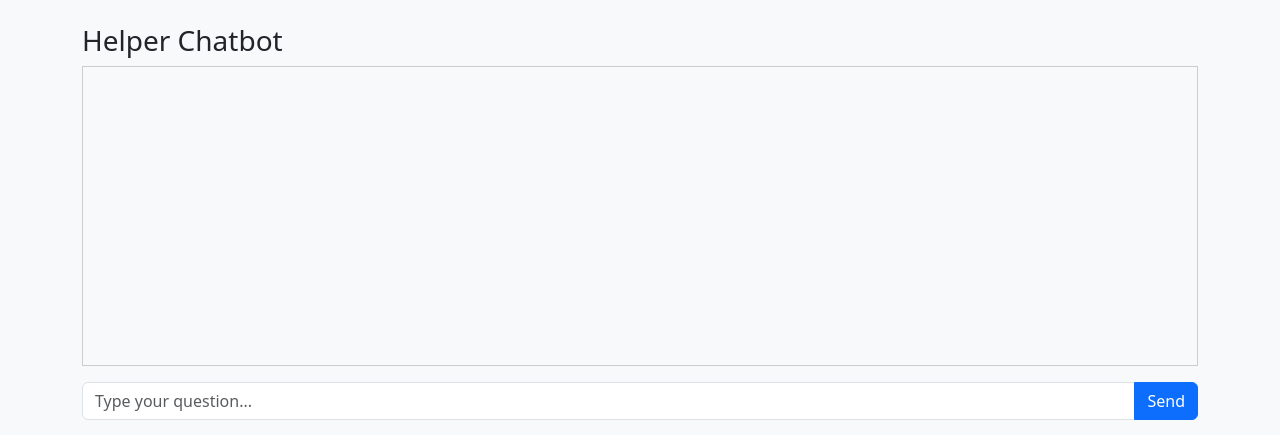
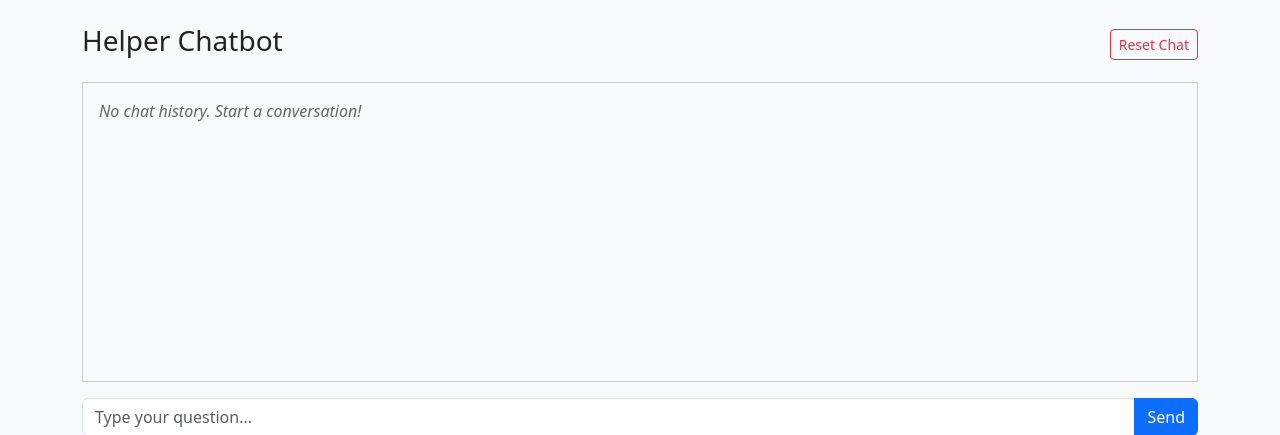
Before and after one commit to ilostthegame/AT3-Major-Project, a Flask app: template flask_app/templates/chatbot.html in a window 1280 px wide. Shown: the part 72-507 px from the top of the page. Run offline with Flask 3, Linux system fonts and the light colour scheme; the template is opened without the code that fills it: values that come from a table or form of the project are taken from there, others are empty.

Commit message:
Fix chatbot form clearing and add reset chat functionality
- Create new ChatbotForm instance after submission to clear input immediately
- Add reset chat button with confirmation dialog
- Create database initialization script
- Fix regex escape sequence in password validation
- Temporarily disable Google Gemini for testing
- Add main block to calendar_app.py to run Flask server

```diff
--- a/calendar_app.py
+++ b/calendar_app.py
@@ -11,3 +11,6 @@ from flask_app.models import User, Event
 @app.shell_context_processor
 def make_shell_context():
     return {'sa': sa, 'so': so, 'db': db, 'User': User, 'Event': Event}
+
+if __name__ == '__main__':
+    app.run(debug=True, port=5000)
--- a/flask_app/__init__.py
+++ b/flask_app/__init__.py
@@ -2,13 +2,13 @@
 from flask import Flask
 from config import Config
 from flask_sqlalchemy import SQLAlchemy
-from flask_migrate import Migrate
+# from flask_migrate import Migrate
 from flask_login import LoginManager
 
 app = Flask(__name__)
 app.config.from_object(Config)
 db = SQLAlchemy(app)
-migrate = Migrate(app, db)
+# migrate = Migrate(app, db)
 login = LoginManager(app)
 login.login_view = 'login'
 
--- a/flask_app/forms.py
+++ b/flask_app/forms.py
@@ -43,7 +43,7 @@ class SignupForm(FlaskForm):
             raise ValidationError('Password must contain an uppercase letter.')
         if not any(c.isdigit() for c in pw):
             raise ValidationError('Password must contain a digit.')
-        if not any(c in "!@#$%^&*()-_=+[{]}\|;:'\",<.>/?`~" for c in pw):
+        if not any(c in "!@#$%^&*()-_=+[{]}\\|;:'\",<.>/?`~" for c in pw):
             raise ValidationError('Password must contain a special character.')
 
 class EventForm(FlaskForm):
--- a/flask_app/routes.py
+++ b/flask_app/routes.py
@@ -114,8 +114,16 @@ def chatbot():
 
     if form.validate_on_submit():
         user_msg = form.message.data
-        form.message.data = ''  # Clear the input field after submission
         bot_reply = get_bot_reply(user_msg)
         chat_history.append({'user': user_msg, 'bot': bot_reply})
         session['chat_history'] = chat_history
+        # Create a new form instance to clear the field
+        form = ChatbotForm()
     return render_template('chatbot.html', form=form, chat_history=chat_history)
+
+@app.route('/chatbot/reset', methods=['POST'])
+@login_required
+def reset_chat():
+    """Reset chat session"""
+    session['chat_history'] = []
+    return redirect(url_for('chatbot'))
--- a/flask_app/templates/chatbot.html
+++ b/flask_app/templates/chatbot.html
@@ -1,13 +1,22 @@
 {% extends "base-loggedin.html" %}
 {% block content %}
 <div class="container mt-4">
-    <h3>Helper Chatbot</h3>
+    <div class="d-flex justify-content-between align-items-center mb-3">
+        <h3>Helper Chatbot</h3>
+        <form method="post" action="{{ url_for('reset_chat') }}" style="display: inline;">
+            <button type="submit" class="btn btn-outline-danger btn-sm" onclick="return confirm('Are you sure you want to clear the chat history?')">
+                Reset Chat
+            </button>
+        </form>
+    </div>
     <div id="chatbox" style="border:1px solid #ccc; padding:1em; height:300px; overflow-y:auto; margin-bottom:1em;">
         {% if chat_history %}
             {% for entry in chat_history %}
                 <div><b>You:</b> {{ entry.user }}</div>
                 <div><b>Bot:</b> {{ entry.bot }}</div>
             {% endfor %}
+        {% else %}
+            <div style="color: #666; font-style: italic;">No chat history. Start a conversation!</div>
         {% endif %}
     </div>
     <form id="chat-form" method="post" autocomplete="off">
```
Also changed, not shown: create_db.py (added, +15 -0 lines), flask_app/chatbot.py (+9 -10 lines).
